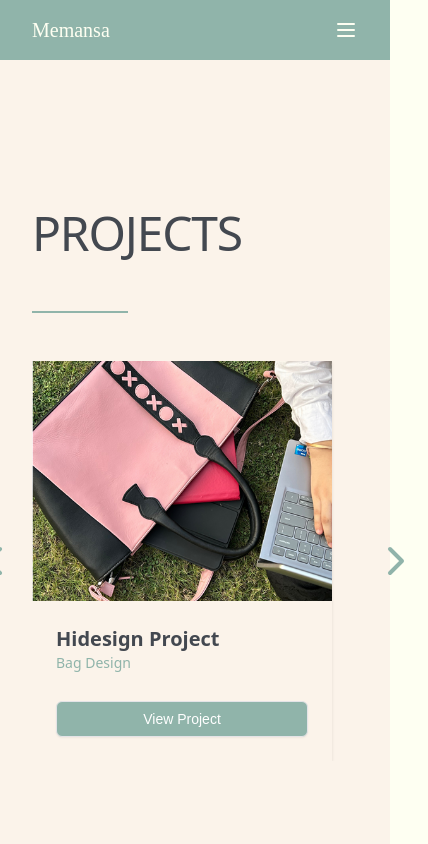
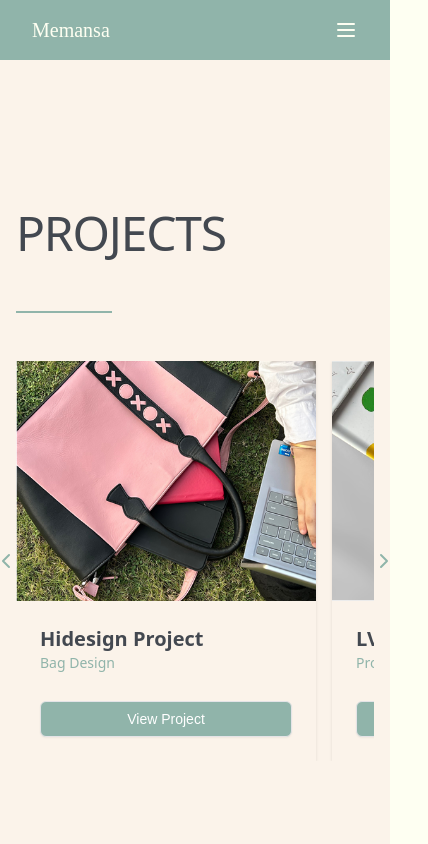
Before and after one commit to MohammadHarish52/memansa, a Next.js app: page /Projects in a window 390 px wide. Shown: the top 844 px of the page, 428 px wide, since content can reach past the window. Built offline with nearby package versions, Linux system fonts and the light colour scheme.

Commit message:
button positioning mobo

```diff
--- a/app/components/ProjectSection.tsx
+++ b/app/components/ProjectSection.tsx
@@ -82,7 +82,7 @@ export default function ProjectsSection() {
 
   return (
     <div className="w-full min-h-screen bg-[#fbf3ea] flex flex-col justify-center py-16">
-      <div className="container mx-auto px-8 md:px-16 lg:px-24">
+      <div className="container mx-auto px-4 sm:px-8 md:px-16 lg:px-24">
         <motion.div
           initial={{ opacity: 0, y: 20 }}
           animate={{ opacity: 1, y: 0 }}
@@ -103,13 +103,13 @@ export default function ProjectsSection() {
         <div className="relative group">
           <button
             onClick={scrollPrev}
-            className="absolute left-[-70px] top-1/2 transform -translate-y-1/2 text-[#90b4aa] hover:text-[#434850] transition-colors duration-300 bg-transparent p-2"
+            className="absolute left-[-30px] sm:left-[-30px] md:left-[-40px] lg:left-[-60px] top-1/2 transform -translate-y-1/2 text-[#90b4aa] hover:text-[#434850] transition-colors duration-300 bg-transparent p-2 z-10"
           >
-            <ChevronLeft className="h-12 w-12" />
+            <ChevronLeft className="h-6 w-6 sm:h-8 sm:w-8 md:h-10 md:w-10 lg:h-12 lg:w-12" />
           </button>
 
           <div className="overflow-hidden" ref={emblaRef}>
-            <div className="flex gap-8 min-h-[400px]">
+            <div className="flex gap-4 sm:gap-6 md:gap-8 min-h-[400px]">
               {projects.map((project) => (
                 <motion.div
                   key={project.id}
@@ -126,9 +126,9 @@ export default function ProjectsSection() {
 
           <button
             onClick={scrollNext}
-            className="absolute right-[-70px] top-1/2 transform -translate-y-1/2 text-[#90b4aa] hover:text-[#434850] transition-colors duration-300 bg-transparent p-2"
+            className="absolute right-[-30px] sm:right-[-30px] md:right-[-40px] lg:right-[-60px] top-1/2 transform -translate-y-1/2 text-[#90b4aa] hover:text-[#434850] transition-colors duration-300 bg-transparent p-2 z-10"
           >
-            <ChevronRight className="h-12 w-12" />
+            <ChevronRight className="h-6 w-6 sm:h-8 sm:w-8 md:h-10 md:w-10 lg:h-12 lg:w-12" />
           </button>
         </div>
       </div>
```
